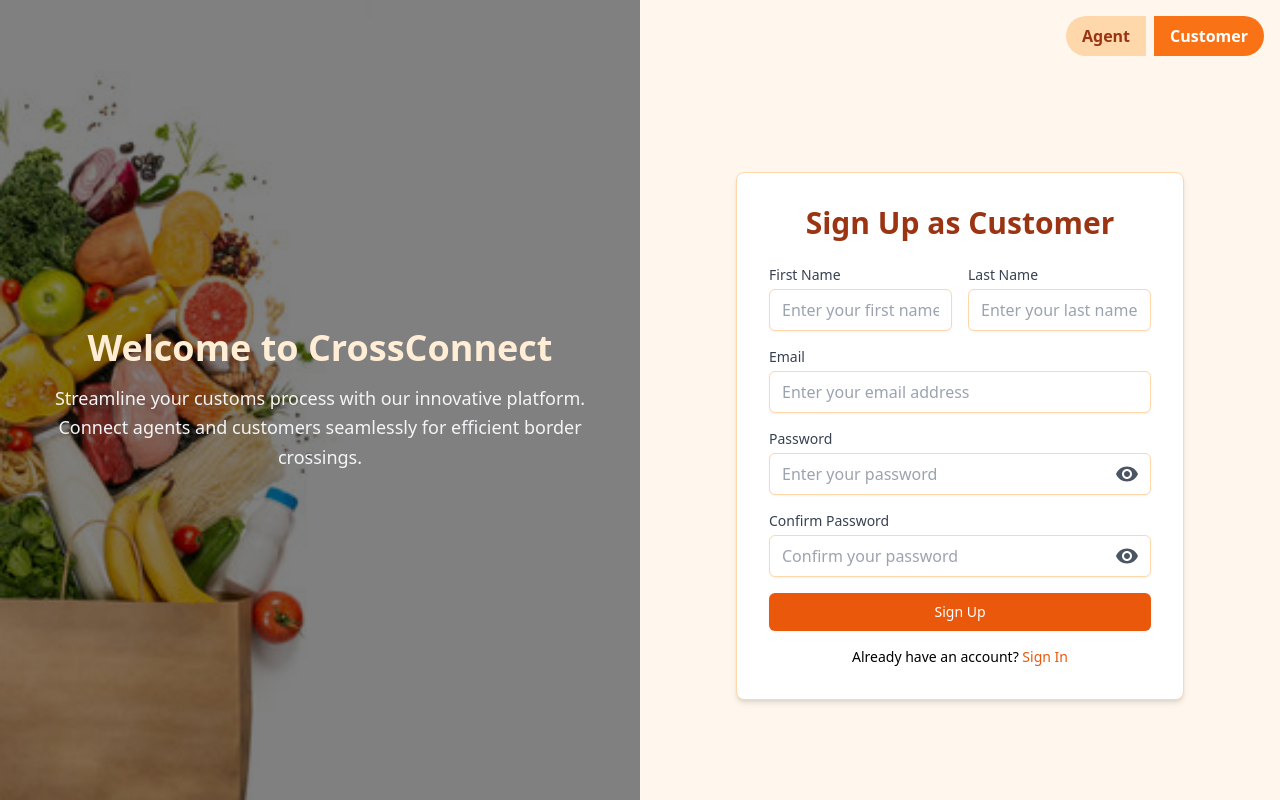
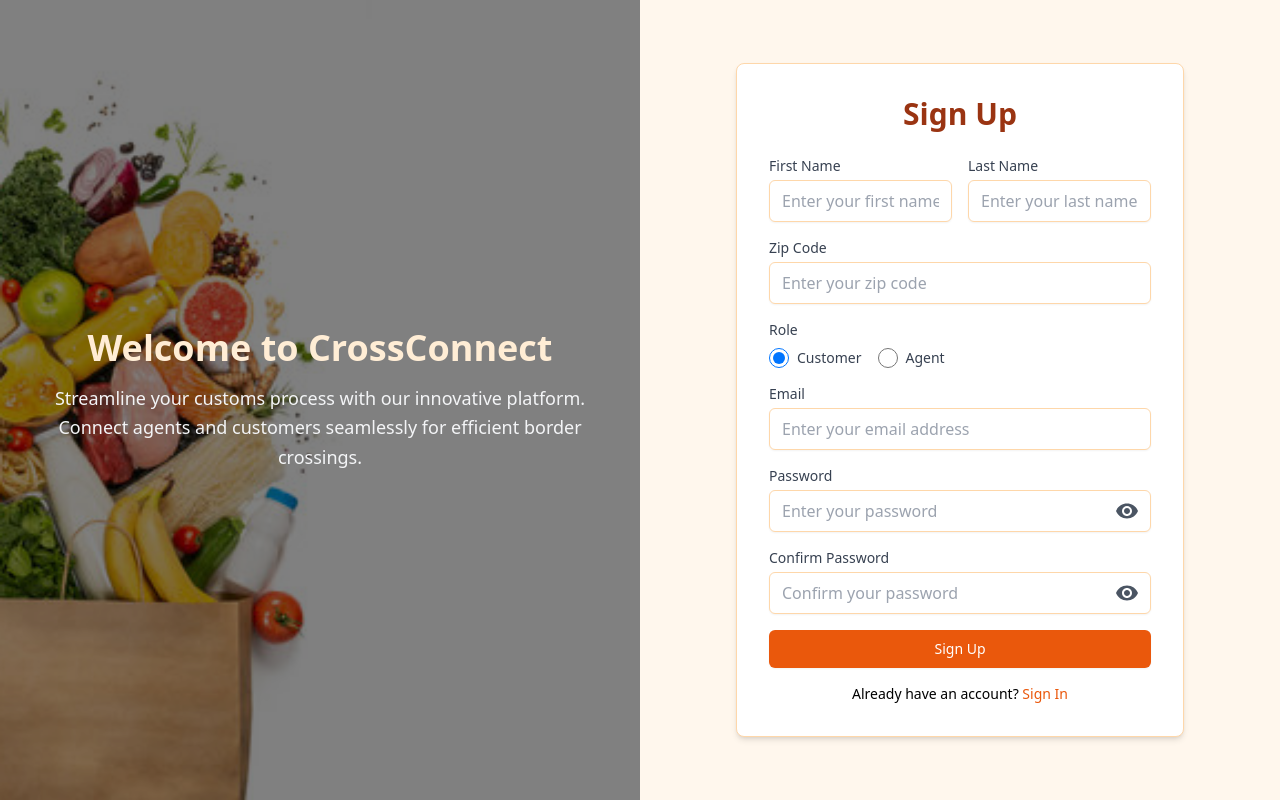
Before and after one commit to bhargav-guggilapu/cross-connect, a React (Create React App) app: page /#/login in a window 1280 px wide. Both pictures are taken after a click on the button "Sign Up". Built offline with nearby package versions, Linux system fonts and the light colour scheme; no server answers.

Commit message:
added zip code and role

```diff
--- a/src/components/Login.js
+++ b/src/components/Login.js
@@ -1,6 +1,5 @@
 import React, { useState, useEffect } from "react";
-import Button from "./Helpers/Button";
-import { COLORS, ROLES } from "./Constants/Constants";
+import { ROLES } from "./Constants/Constants";
 import bgImage from "../images/bg-image.jpg";
 import { Visibility, VisibilityOff } from "@mui/icons-material";
 import {
@@ -22,8 +21,11 @@ export default function LoginPage({ userRole, setUserRole }) {
     email: "",
     password: "",
     confirmPassword: "",
+    zipCode: "",
+    role: ROLES.CUSTOMER,
   });
   const [errors, setErrors] = useState({});
+  const [touched, setTouched] = useState({});
 
   useEffect(() => {
     const unsubscribe = onAuthStateChanged(auth, (user) => {
@@ -35,26 +37,65 @@ export default function LoginPage({ userRole, setUserRole }) {
     return () => unsubscribe();
   }, [navigate]);
 
+  const validateField = (name, value) => {
+    let error = "";
+    switch (name) {
+      case "firstName":
+        if (!value.trim()) error = "First Name is required";
+        break;
+      case "lastName":
+        if (!value.trim()) error = "Last Name is required";
+        break;
+      case "email":
+        if (!value.trim()) error = "Email is required";
+        else if (!/\S+@\S+\.\S+/.test(value)) error = "Email is invalid";
+        break;
+      case "password":
+        if (!value) error = "Password is required";
+        else if (value.length < 8)
+          error = "Password must be at least 8 characters";
+        break;
+      case "confirmPassword":
+        if (!value) error = "Confirm password is required";
+        else if (value !== formData.password) error = "Passwords do not match";
+        break;
+      case "zipCode":
+        if (!value.trim()) error = "Zip code is required";
+        else if (!/^\d{5}(-\d{4})?$/.test(value)) error = "Invalid zip code";
+        break;
+      default:
+        break;
+    }
+    return error;
+  };
+
   const handleChange = (e) => {
     const { name, value } = e.target;
     setFormData((prev) => ({ ...prev, [name]: value }));
+    setErrors((prev) => ({ ...prev, [name]: validateField(name, value) }));
+  };
+
+  const handleBlur = (e) => {
+    const { name } = e.target;
+    setTouched((prev) => ({ ...prev, [name]: true }));
+    setErrors((prev) => ({
+      ...prev,
+      [name]: validateField(name, formData[name]),
+    }));
   };
 
   const handleSubmit = async (e) => {
     e.preventDefault();
     const newErrors = {};
-
-    if (!formData.email.trim()) newErrors.email = "Email is required";
-    if (!formData.password.trim()) newErrors.password = "Password is required";
-
-    if (!isLogin) {
-      if (!formData.confirmPassword.trim())
-        newErrors.confirmPassword = "Confirm password is required";
-      if (formData.password !== formData.confirmPassword)
-        newErrors.confirmPassword = "Passwords do not match";
-    }
+    Object.keys(formData).forEach((key) => {
+      const error = validateField(key, formData[key]);
+      if (error) newErrors[key] = error;
+    });
 
     setErrors(newErrors);
+    setTouched(
+      Object.keys(formData).reduce((acc, key) => ({ ...acc, [key]: true }), {})
+    );
 
     if (Object.keys(newErrors).length === 0) {
       try {
@@ -64,15 +105,15 @@ export default function LoginPage({ userRole, setUserRole }) {
             formData.email,
             formData.password
           );
-          navigate("/dashboard");
         } else {
           await createUserWithEmailAndPassword(
             auth,
             formData.email,
             formData.password
           );
+        }
+        setUserRole(formData.role);
         navigate("/dashboard");
-        }
       } catch (error) {
         console.error("Auth error:", error);
         setErrors({ email: error.message });
@@ -83,6 +124,7 @@ export default function LoginPage({ userRole, setUserRole }) {
   const toggleAuthMode = () => {
     setIsLogin(!isLogin);
     setErrors({});
+    setTouched({});
   };
 
   return (
@@ -110,33 +152,14 @@ export default function LoginPage({ userRole, setUserRole }) {
 
       {/* Right side */}
       <div className="w-full lg:w-1/2 flex flex-col">
-        <div className="flex justify-end p-4">
-          <Button
-            bgColor={
-              userRole === ROLES.AGENT ? COLORS.ORANGE_500 : COLORS.ORANGE_200
-            }
-            customStyles="mr-2 rounded-l-full"
-            onClick={() => setUserRole(ROLES.AGENT)}
-            text={ROLES.AGENT}
-          />
-          <Button
-            bgColor={
-              userRole === ROLES.CUSTOMER
-                ? COLORS.ORANGE_500
-                : COLORS.ORANGE_200
-            }
-            customStyles="rounded-r-full"
-            onClick={() => setUserRole(ROLES.CUSTOMER)}
-            text={ROLES.CUSTOMER}
-          />
-        </div>
         <div className="flex-grow flex items-center justify-center p-6">
           <div className="max-w-md w-full bg-white rounded-lg shadow-md border border-orange-200 p-8">
             <h1 className="text-3xl font-bold mb-6 text-center text-orange-800 font-rajdhani">
-              {isLogin ? `Sign In as ${userRole}` : `Sign Up as ${userRole}`}
+              {isLogin ? "Sign In" : "Sign Up"}
             </h1>
             <form onSubmit={handleSubmit} className="space-y-4">
               {!isLogin && (
+                <>
                   <div className="grid grid-cols-2 gap-4">
                     <div>
                       <label
@@ -151,15 +174,18 @@ export default function LoginPage({ userRole, setUserRole }) {
                         name="firstName"
                         value={formData.firstName}
                         onChange={handleChange}
+                        onBlur={handleBlur}
                         placeholder="Enter your first name"
                         className={`mt-1 block w-full px-3 py-2 border ${
-                        errors.firstName
+                          touched.firstName && errors.firstName
                             ? "border-red-500"
                             : "border-orange-200"
                         } rounded-md shadow-sm focus:outline-none focus:ring-2 focus:ring-orange-300 bg-white`}
                       />
-                    {errors.firstName && (
-                      <p className="text-red-500 text-sm">{errors.firstName}</p>
+                      {touched.firstName && errors.firstName && (
+                        <p className="text-red-500 text-sm mt-1">
+                          {errors.firstName}
+                        </p>
                       )}
                     </div>
                     <div>
@@ -175,16 +201,82 @@ export default function LoginPage({ userRole, setUserRole }) {
                         name="lastName"
                         value={formData.lastName}
                         onChange={handleChange}
+                        onBlur={handleBlur}
                         placeholder="Enter your last name"
                         className={`mt-1 block w-full px-3 py-2 border ${
-                        errors.lastName ? "border-red-500" : "border-orange-200"
+                          touched.lastName && errors.lastName
+                            ? "border-red-500"
+                            : "border-orange-200"
                         } rounded-md shadow-sm focus:outline-none focus:ring-2 focus:ring-orange-300 bg-white`}
                       />
-                    {errors.lastName && (
-                      <p className="text-red-500 text-sm">{errors.lastName}</p>
+                      {touched.lastName && errors.lastName && (
+                        <p className="text-red-500 text-sm mt-1">
+                          {errors.lastName}
+                        </p>
                       )}
                     </div>
                   </div>
+                  <div>
+                    <label
+                      htmlFor="zipCode"
+                      className="block text-sm font-medium text-gray-700 font-poppins"
+                    >
+                      Zip Code
+                    </label>
+                    <input
+                      type="text"
+                      id="zipCode"
+                      name="zipCode"
+                      value={formData.zipCode}
+                      onChange={handleChange}
+                      onBlur={handleBlur}
+                      placeholder="Enter your zip code"
+                      className={`mt-1 block w-full px-3 py-2 border ${
+                        touched.zipCode && errors.zipCode
+                          ? "border-red-500"
+                          : "border-orange-200"
+                      } rounded-md shadow-sm focus:outline-none focus:ring-2 focus:ring-orange-300 bg-white`}
+                    />
+                    {touched.zipCode && errors.zipCode && (
+                      <p className="text-red-500 text-sm mt-1">
+                        {errors.zipCode}
+                      </p>
+                    )}
+                  </div>
+                  <div>
+                    <label className="block text-sm font-medium text-gray-700 font-poppins mb-2">
+                      Role
+                    </label>
+                    <div className="flex space-x-4">
+                      <label className="inline-flex items-center">
+                        <input
+                          type="radio"
+                          name="role"
+                          value={ROLES.CUSTOMER}
+                          checked={formData.role === ROLES.CUSTOMER}
+                          onChange={handleChange}
+                          className="h-5 w-5 text-orange-600 border-gray-300 focus:ring-orange-500 focus:outline-none"
+                        />
+                        <span className="ml-2 text-sm text-gray-700 font-poppins">
+                          {ROLES.CUSTOMER}
+                        </span>
+                      </label>
+                      <label className="inline-flex items-center">
+                        <input
+                          type="radio"
+                          name="role"
+                          value={ROLES.AGENT}
+                          checked={formData.role === ROLES.AGENT}
+                          onChange={handleChange}
+                          className="h-5 w-5 text-orange-600 border-gray-300 focus:ring-orange-500 focus:outline-none"
+                        />
+                        <span className="ml-2 text-sm text-gray-700 font-poppins">
+                          {ROLES.AGENT}
+                        </span>
+                      </label>
+                    </div>
+                  </div>
+                </>
               )}
               <div>
                 <label
@@ -199,13 +291,16 @@ export default function LoginPage({ userRole, setUserRole }) {
                   name="email"
                   value={formData.email}
                   onChange={handleChange}
+                  onBlur={handleBlur}
                   placeholder="Enter your email address"
                   className={`mt-1 block w-full px-3 py-2 border ${
-                    errors.email ? "border-red-500" : "border-orange-200"
+                    touched.email && errors.email
+                      ? "border-red-500"
+                      : "border-orange-200"
                   } rounded-md shadow-sm focus:outline-none focus:ring-2 focus:ring-orange-300 bg-white`}
                 />
-                {errors.email && (
-                  <p className="text-red-500 text-sm">{errors.email}</p>
+                {touched.email && errors.email && (
+                  <p className="text-red-500 text-sm mt-1">{errors.email}</p>
                 )}
               </div>
               <div>
@@ -222,9 +317,12 @@ export default function LoginPage({ userRole, setUserRole }) {
                     name="password"
                     value={formData.password}
                     onChange={handleChange}
+                    onBlur={handleBlur}
                     placeholder="Enter your password"
                     className={`mt-1 block w-full px-3 py-2 pr-10 border ${
-                      errors.password ? "border-red-500" : "border-orange-200"
+                      touched.password && errors.password
+                        ? "border-red-500"
+                        : "border-orange-200"
                     } rounded-md shadow-sm focus:outline-none focus:ring-2 focus:ring-orange-300 bg-white`}
                   />
                   <button
@@ -239,8 +337,8 @@ export default function LoginPage({ userRole, setUserRole }) {
                     )}
                   </button>
                 </div>
-                {errors.password && (
-                  <p className="text-red-500 text-sm">{errors.password}</p>
+                {touched.password && errors.password && (
+                  <p className="text-red-500 text-sm mt-1">{errors.password}</p>
                 )}
               </div>
               {!isLogin && (
@@ -258,9 +356,10 @@ export default function LoginPage({ userRole, setUserRole }) {
                       name="confirmPassword"
                       value={formData.confirmPassword}
                       onChange={handleChange}
+                      onBlur={handleBlur}
                       placeholder="Confirm your password"
                       className={`mt-1 block w-full px-3 py-2 pr-10 border ${
-                        errors.confirmPassword
+                        touched.confirmPassword && errors.confirmPassword
                           ? "border-red-500"
                           : "border-orange-200"
                       } rounded-md shadow-sm focus:outline-none focus:ring-2 focus:ring-orange-300 bg-white`}
@@ -279,8 +378,8 @@ export default function LoginPage({ userRole, setUserRole }) {
                       )}
                     </button>
                   </div>
-                  {errors.confirmPassword && (
-                    <p className="text-red-500 text-sm">
+                  {touched.confirmPassword && errors.confirmPassword && (
+                    <p className="text-red-500 text-sm mt-1">
                       {errors.confirmPassword}
                     </p>
                   )}
```
Lines whose indentation alone changed are shown as unchanged.
